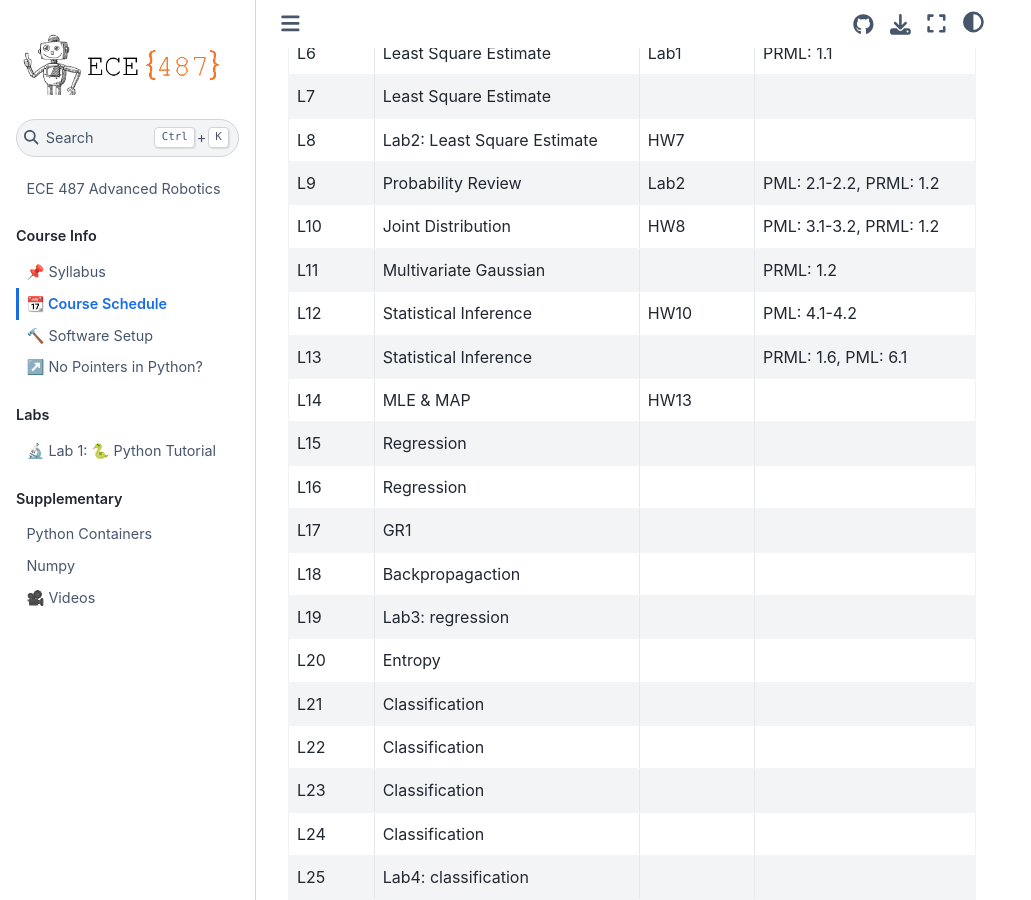
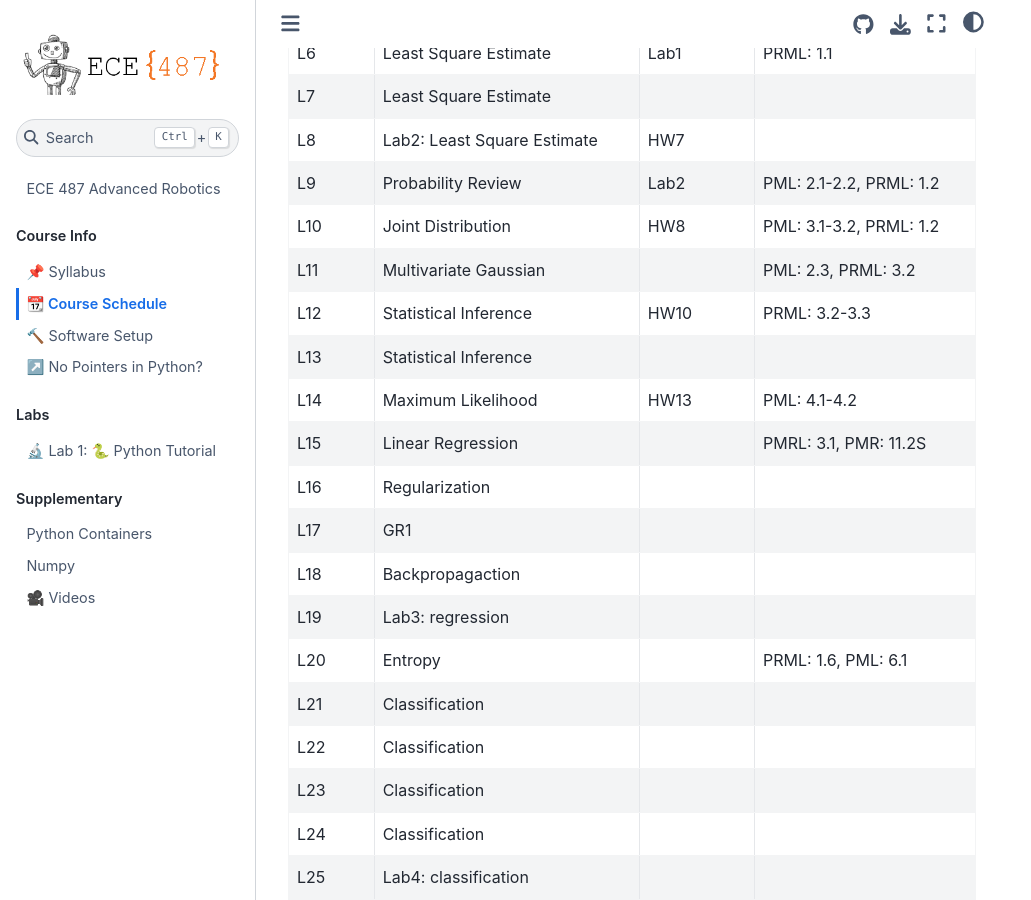
Before and after one commit to stanbaek/ece487, a Jupyter Book: the page built from docs/schedule.md, in a window 1280 px wide and 900 px high, scrolled down 676 px. Shown: the whole window, without its empty margins (0-1031 px from the left). Built offline with Jupyter Book 1.0.4 settings and Sphinx 7.4.7 and the Sphinx Book theme 1.1.4, drawn with Linux system fonts in a browser that asks for light colours.

Commit message:
updated schedule

```diff
--- a/docs/schedule.md
+++ b/docs/schedule.md
@@ -22,16 +22,16 @@ Reading:
  L8       | Lab2: Least Square Estimate       | HW7          |
  L9       | Probability Review                | Lab2         | PML: 2.1-2.2, PRML: 1.2
  L10      | Joint Distribution                | HW8          | PML: 3.1-3.2, PRML: 1.2
- L11      | Multivariate Gaussian             |              | PRML: 1.2
- L12      | Statistical Inference             | HW10         | PML: 4.1-4.2
- L13      | Statistical Inference             |              | PRML: 1.6, PML: 6.1
- L14      | MLE & MAP                         | HW13         |
- L15      | Regression                        |              |
- L16      | Regression                        |              |
+ L11      | Multivariate Gaussian             |              | PML: 2.3, PRML: 3.2
+ L12      | Statistical Inference             | HW10         | PRML: 3.2-3.3
+ L13      | Statistical Inference             |              |
+ L14      | Maximum Likelihood                | HW13         | PML: 4.1-4.2
+ L15      | Linear Regression                 |              | PMRL: 3.1, PMR: 11.2S
+ L16      | Regularization                    |              |
  L17      | GR1                               |              |
  L18      | Backpropagaction                  |              |
  L19      | Lab3: regression                  |              |
- L20      | Entropy                           |              |
+ L20      | Entropy                           |              | PRML: 1.6, PML: 6.1
  L21      | Classification                    |              |
  L22      | Classification                    |              |
  L23      | Classification                    |              |
```
